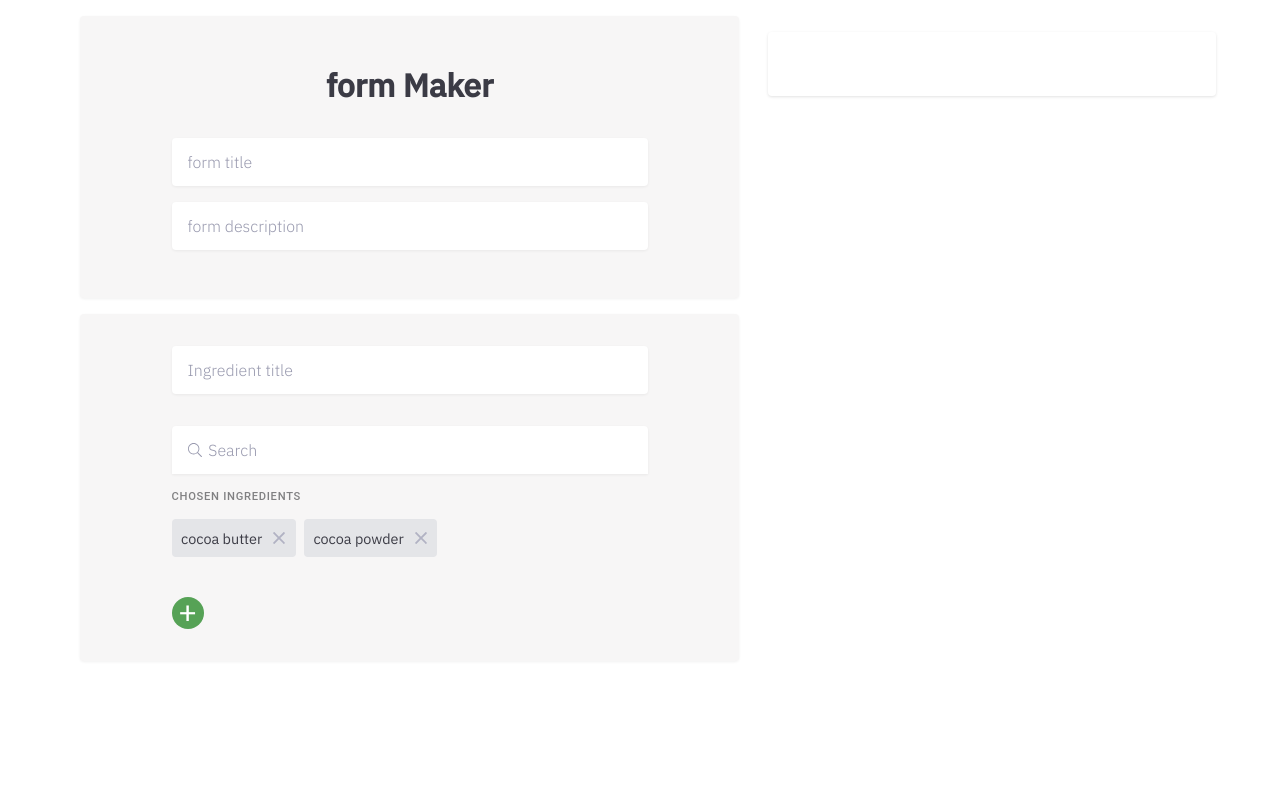
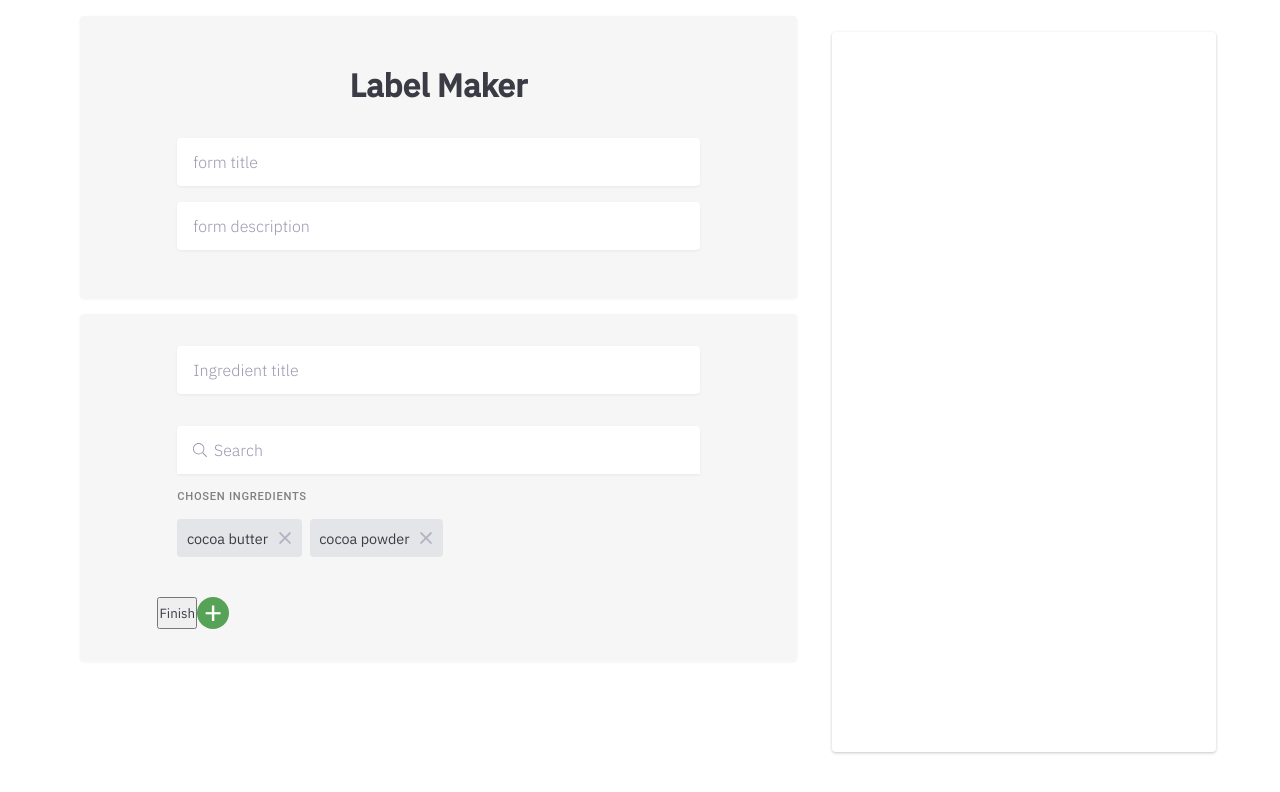
Before and after one commit to antonijak/Label-maker, a React (Create React App) app: page / in a window 1280 px wide. Shown: the top 792 px of the page. Built offline with nearby package versions, Linux system fonts and the light colour scheme; the HTML template or start-up script is replaced by a standard one.

Commit message:
add/show ingredients on preview

```diff
--- a/src/App.js
+++ b/src/App.js
@@ -9,7 +9,7 @@ class App extends Component {
     parts: [1],
     title: '',
     description: '',
-    ingredients: {}
+    ingredients: { 0: {} }
   };
 
   handleChange = e => {
@@ -26,10 +26,15 @@ class App extends Component {
     }
   };
 
-  addToform = (e, number, items) => {
+  showOnLabelPreview = (e, number, addedIngredients) => {
     e.preventDefault();
+    console.log('hello');
+
     this.setState({
-      ingredients: { ...this.state.ingredients, [number]: items }
+      ingredients: {
+        ...this.state.ingredients,
+        [number]: { addedIngredients }
+      }
     });
   };
 
@@ -45,12 +50,14 @@ class App extends Component {
   };
 
   render() {
-    let { parts, title, description } = this.state;
+    console.log('ingredients', this.state.ingredients);
+
+    let { parts, title, description, ingredients } = this.state;
     return (
       <div className="App">
         <form className="form">
           <div className="form__heading">
-            <h1 className="form__heading__h1">form Maker</h1>
+            <h1 className="form__heading__h1">Label Maker</h1>
 
             <input
               name="title"
@@ -84,11 +91,17 @@ class App extends Component {
                   addToform={this.addToform}
                   addParts={this.addParts}
                   parts={parts}
+                  addedIngredients={this.state.ingredients.addedIngredients}
+                  showOnLabelPreview={this.showOnLabelPreview}
                 />
               ))}
           </div>
         </form>
-        <LabelPreview title={title} description={description} />
+        <LabelPreview
+          title={title}
+          description={description}
+          ingredients={ingredients}
+        />
       </div>
     );
   }
--- a/src/App.scss
+++ b/src/App.scss
@@ -7,7 +7,7 @@
   width: 90%;
 
   .form {
-    width: 60%;
+    width: 65%;
     padding: 1rem;
     display: flex;
     flex-direction: column;
--- a/src/components/IngredientsSelector.js
+++ b/src/components/IngredientsSelector.js
@@ -137,7 +137,13 @@ class IngredientsSelector extends Component {
   };
 
   render() {
-    let { number, addToLabel, addParts, parts } = this.props;
+    let {
+      number,
+      addToLabel,
+      addParts,
+      parts,
+      showOnLabelPreview
+    } = this.props;
     let { title, addedIngredients, add } = this.state;
 
     return (
@@ -177,13 +183,15 @@ class IngredientsSelector extends Component {
             onSortEnd={this.onSortEnd}
           />
         </div>
-        {/*
+
         <button
           name="add"
-          onClick={e => addToLabel(e, number, addedIngredients)}
+          onClick={e =>
+            this.props.showOnLabelPreview(e, number, addedIngredients)
+          }
         >
           Finish
-        </button> */}
+        </button>
         <div className="ingredients-selector__button">
           <span className="ingredients-selector__button__add">
             <button onClick={addParts} value="add">
--- a/src/components/LabelPreview.js
+++ b/src/components/LabelPreview.js
@@ -1,11 +1,20 @@
 import React from 'react';
 import './LabelPreview.scss';
 
-const LabelPreview = ({ title, description }) => (
-  <div className="label-preview">
-    <h2>{title}</h2>
-    <h4>{description}</h4>
-  </div>
-);
+const LabelPreview = ({ title, description, ingredients }) => {
+  const arr = Object.values(ingredients);
+  const arr2 = arr[0].addedIngredients;
+  console.log(arr);
+  console.log(arr[0]);
+  console.log(arr[0].addedIngredients);
+
+  return (
+    <div className="label-preview">
+      <h2>{title}</h2>
+      <h4>{description}</h4>
+      {arr2}
+    </div>
+  );
+};
 
 export default LabelPreview;
--- a/src/components/LabelPreview.scss
+++ b/src/components/LabelPreview.scss
@@ -1,9 +1,10 @@
 .label-preview {
-  box-shadow: 0px 1px 3px rgba(0, 0, 0, 0.119);
+  box-shadow: 0px 1px 3px rgba(0, 0, 0, 0.226);
   border-radius: 4px;
-  width: 35%;
+  width: 30%;
   position: fixed;
   right: 5%;
   top: 2rem;
   padding: 2rem;
+  height: 90vh;
 }
```
